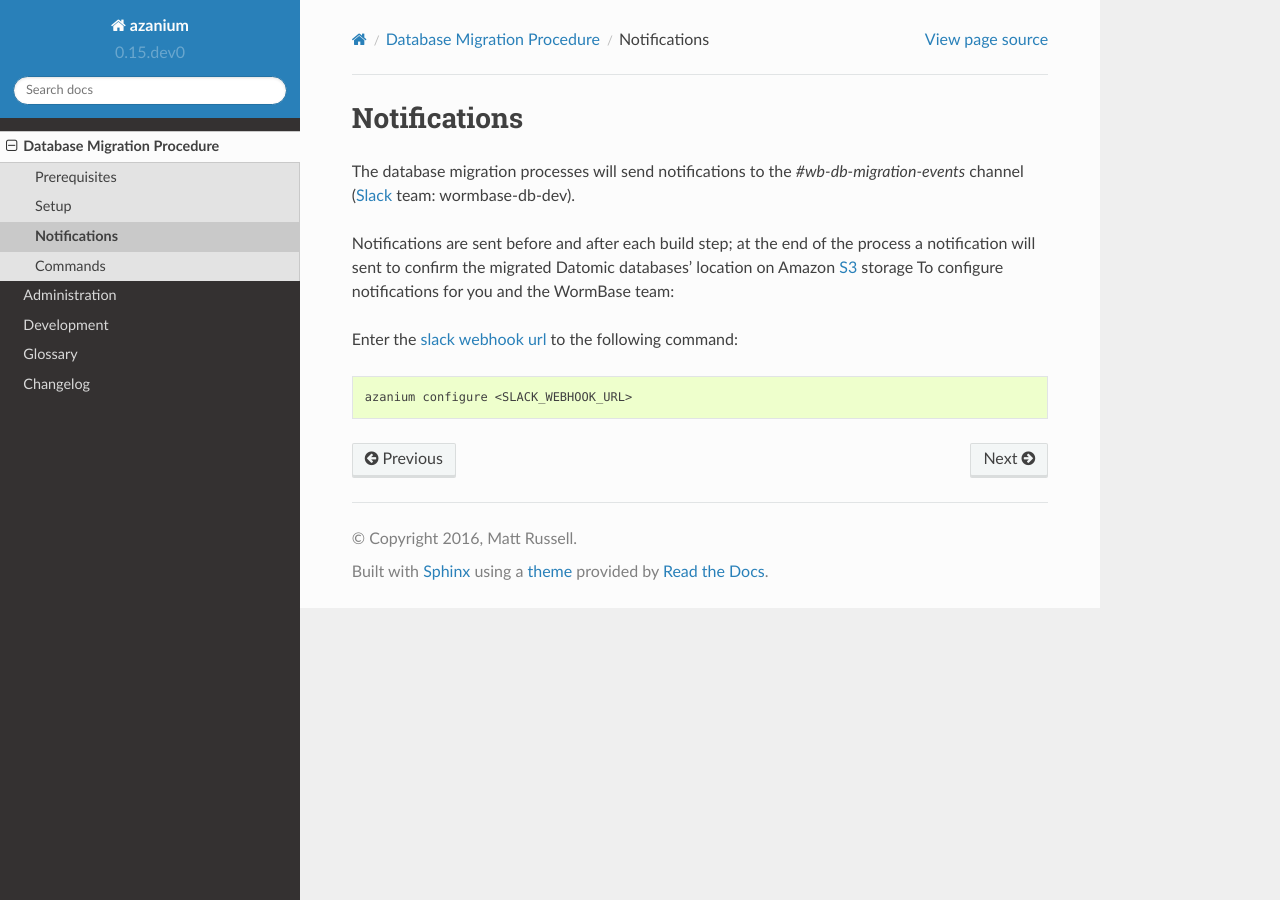
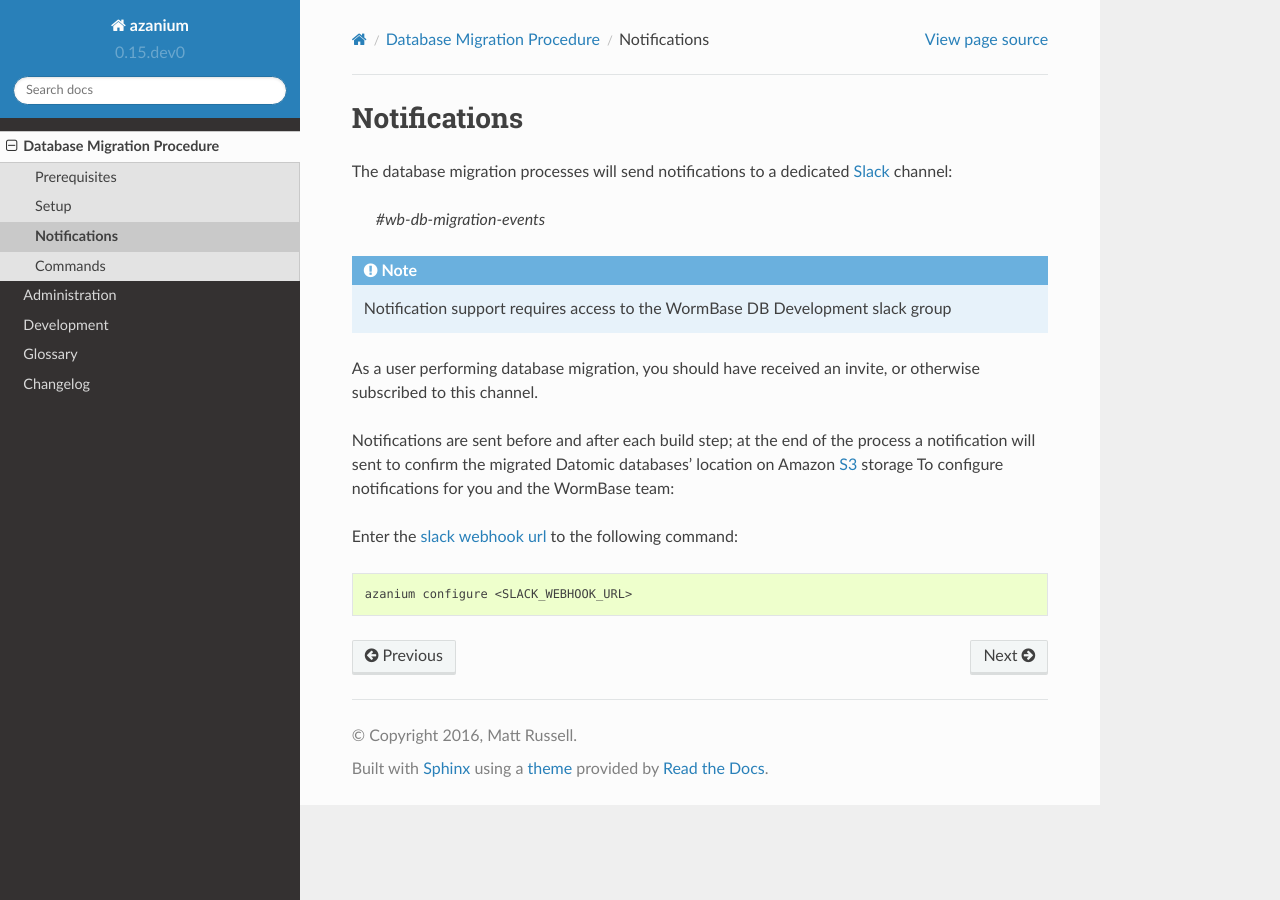
Before and after one commit to WormBase/db-migration, a Sphinx documentation site: the page built from docs/source/user/notifications.rst, in a window 1280 px wide. Built offline with Sphinx 7.4.7 and the Read the Docs theme 2.0.0, drawn with Linux system fonts in a browser that asks for light colours.

Commit message:
Add to notifications docs.

```diff
--- a/docs/source/user/notifications.rst
+++ b/docs/source/user/notifications.rst
@@ -3,8 +3,16 @@
 =============
 Notifications
 =============
-The database migration processes will send notifications to the
-`#wb-db-migration-events` channel (:term:`Slack` team: wormbase-db-dev).
+The database migration processes will send notifications to a
+dedicated :term:`Slack` channel:
+
+  `#wb-db-migration-events`
+
+.. note:: Notification support requires access to the WormBase DB
+          Development slack group
+
+As a user performing database migration, you should have received an invite,
+or otherwise subscribed to this channel.
 
 Notifications are sent before and after each build step; at the end of
 the process a notification will sent to confirm the migrated Datomic
```
